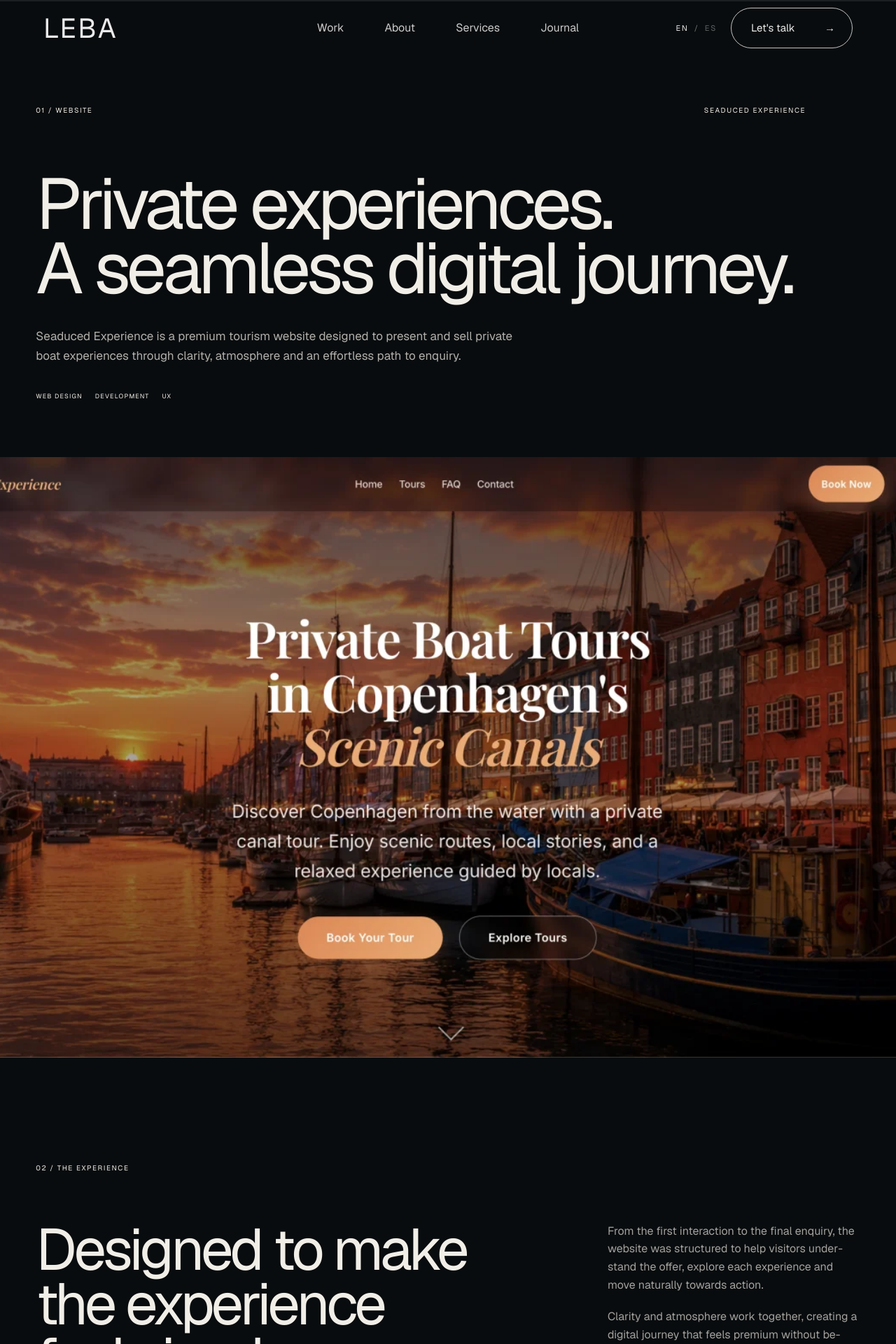
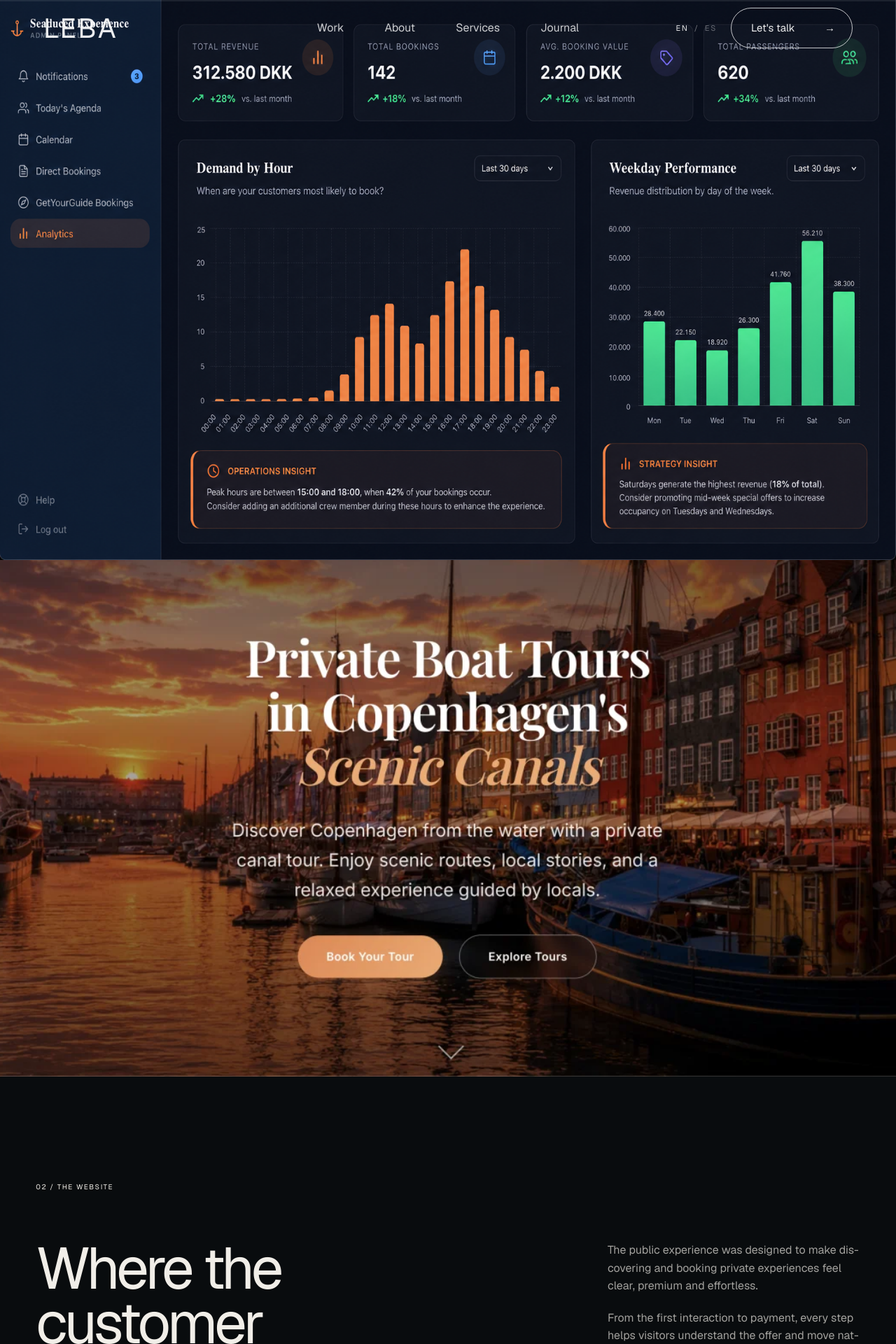
Before and after one commit to NicolasLlanos8799/weareleba, a Next.js app: page /work/seaduced-experience in a window 1280 px wide. Shown: the top 1920 px of the page at 70% size. Built offline with nearby package versions, Linux system fonts and the light colour scheme.

Commit message:
Expand Seaduced case study with dashboard and automation ecosystem

```diff
--- a/components/sections/SeaducedExperienceCase.tsx
+++ b/components/sections/SeaducedExperienceCase.tsx
@@ -8,51 +8,87 @@ export function SeaducedExperienceCase() {
     <main className={styles.caseStudy}>
       <section className={styles.hero}>
         <div className={styles.heroIntro}>
-          <div className={styles.kickerRow}><span>01 / WEBSITE</span><span>SEADUCED EXPERIENCE</span></div>
-          <h1>Private experiences.<br />A seamless digital journey.</h1>
-          <p>Seaduced Experience is a premium tourism website designed to present and sell private boat experiences through clarity, atmosphere and an effortless path to enquiry.</p>
-          <div className={styles.services}><span>WEB DESIGN</span><span>DEVELOPMENT</span><span>UX</span></div>
+          <div className={styles.kickerRow}><span>01 / SEADUCED EXPERIENCE</span><span>WEBSITE · DASHBOARD · AUTOMATION</span></div>
+          <h1>One experience.<br />One connected system.</h1>
+          <p>Seaduced Experience is a complete digital ecosystem for private boat experiences — connecting the customer journey, business operations and automated follow-up into one seamless system.</p>
+          <div className={styles.services}><span>WEB DESIGN</span><span>DEVELOPMENT</span><span>DASHBOARD</span><span>AUTOMATION</span></div>
         </div>
         <div className={styles.heroImage}><Image src={`${base}/seaduced-experience-1-1280.webp`} alt="Seaduced Experience website" fill priority sizes="100vw" /></div>
       </section>
 
       <section className={styles.intro}>
-        <div className={styles.sectionNumber}>02 / THE EXPERIENCE</div>
+        <div className={styles.sectionNumber}>02 / THE WEBSITE</div>
         <div className={styles.introGrid}>
-          <h2>Designed to make the experience feel simple.</h2>
-          <div><p>From the first interaction to the final enquiry, the website was structured to help visitors understand the offer, explore each experience and move naturally towards action.</p><p>Clarity and atmosphere work together, creating a digital journey that feels premium without becoming complicated.</p></div>
+          <h2>Where the customer journey begins.</h2>
+          <div><p>The public experience was designed to make discovering and booking private experiences feel clear, premium and effortless.</p><p>From the first interaction to payment, every step helps visitors understand the offer and move naturally towards a reservation.</p></div>
         </div>
         <div className={styles.fullImage}><Image src={`${base}/seaduced-experience-2-1280.webp`} alt="Seaduced Experience digital interface" fill sizes="100vw" /></div>
       </section>
 
       <section className={styles.journey}>
         <div className={styles.sectionNumber}>03 / THE JOURNEY</div>
-        <div className={styles.journeyHeader}><h2>Discover.<br />Explore.<br />Choose.</h2><p>A clear content hierarchy makes it easy to move through the experience without losing the sense of discovery.</p></div>
+        <div className={styles.journeyHeader}><h2>Discover.<br />Explore.<br />Book.</h2><p>A clear content hierarchy makes it easy to move through the experience without losing the sense of discovery.</p></div>
         <div className={styles.imagePair}>
           <figure><Image src={`${base}/seaduced-experience-1-1280.webp`} alt="Discovering Seaduced experiences" width={1280} height={800} sizes="(max-width: 800px) 100vw, 55vw" /></figure>
           <figure><Image src={`${base}/seaduced-experience-3-1280.webp`} alt="Exploring a Seaduced experience" width={1280} height={800} sizes="(max-width: 800px) 100vw, 40vw" /></figure>
         </div>
       </section>
 
-      <section className={styles.editorial}>
-        <div className={styles.editorialImage}><Image src={`${base}/seaduced-experience-3-1280.webp`} alt="Premium visual experience" fill sizes="100vw" /></div>
-        <div className={styles.editorialCopy}><span>04 / THE DIGITAL EXPERIENCE</span><h2>A premium experience, from the first interaction.</h2><p>The visual system gives the website room to breathe, balancing large imagery with clear typography and purposeful moments of interaction.</p></div>
+      <section className={styles.dashboardReveal}>
+        <span>04 / THE SYSTEM BEHIND THE EXPERIENCE</span>
+        <h2>The website is only half the system.</h2>
+        <p>The customer journey continues behind the scenes, where bookings, availability and business operations come together in one clear workspace.</p>
       </section>
 
-      <section className={styles.conversion}>
-        <div className={styles.conversionCopy}><span>05 / FROM INTEREST TO ACTION</span><h2>Built to guide, not to push.</h2><p>Every section has a role in helping visitors understand what is available and take the next step with confidence.</p><div className={styles.steps}><span><b>01</b> DISCOVER</span><span><b>02</b> EXPLORE</span><span><b>03</b> ENQUIRE</span></div></div>
-        <div className={styles.conversionImage}><Image src={`${base}/seaduced-experience-2-1280.webp`} alt="Seaduced conversion journey" fill sizes="(max-width: 800px) 100vw, 55vw" /></div>
+      <section className={styles.dashboardHero}>
+        <div className={styles.dashboardHeroCopy}><span>05 / THE DASHBOARD</span><h2>Where the business stays in control.</h2><p>One operational view for new bookings, cancellations, recent activity, calendars, booking channels and performance.</p></div>
+        <div className={styles.dashboardComplete}><Image src={`${base}/dashboard-complete.png`} alt="Seaduced Experience operations dashboard" fill sizes="100vw" /></div>
       </section>
 
-      <section className={styles.responsive}>
-        <div className={styles.sectionNumber}>06 / RESPONSIVE BY DESIGN</div>
-        <h2>Designed for every part of the journey.</h2>
-        <p>The experience adapts across screens without losing the clarity, atmosphere or simplicity of the original journey.</p>
-        <div className={styles.responsiveVisuals}><div className={styles.desktop}><Image src={`${base}/seaduced-experience-1-1280.webp`} alt="Seaduced Experience desktop view" fill sizes="100vw" /></div><div className={styles.mobile}><Image src={`${base}/seaduced-experience-3-800.webp`} alt="Seaduced Experience mobile view" fill sizes="35vw" /></div></div>
+      <section className={styles.dashboardSection}>
+        <div className={styles.sectionNumber}>06 / EVERYTHING, AT A GLANCE</div>
+        <div className={styles.dashboardSplit}>
+          <div><h2>Stay on top of what&apos;s happening.</h2><p>The dashboard brings recent activity into focus, making new bookings, cancellations and the latest changes from the last 48 hours immediately visible.</p></div>
+          <div className={styles.dashboardImage}><Image src={`${base}/dashboard-bookings.png`} alt="Recent bookings and activity dashboard" fill sizes="(max-width: 800px) 100vw, 55vw" /></div>
+        </div>
+      </section>
+
+      <section className={styles.calendarSection}>
+        <div className={styles.sectionNumber}>07 / EVERY BOOKING, ONE CLEAR VIEW</div>
+        <h2>One calendar.<br />The whole operation.</h2>
+        <div className={styles.calendarImage}><Image src={`${base}/dashboard-calendar.png`} alt="Seaduced Experience booking calendar" fill sizes="100vw" /></div>
+      </section>
+
+      <section className={styles.channels}>
+        <div className={styles.channelsCopy}><span>08 / MULTIPLE CHANNELS, ONE SYSTEM</span><h2>Direct or external.<br />Everything connects.</h2><p>Bookings from the website and external platforms such as GetYourGuide can be viewed together in one operational system, creating a clearer picture of the entire business.</p></div>
+        <div className={styles.channelsImage}><Image src={`${base}/dashboard-bookings.png`} alt="Direct and external bookings in one dashboard" fill sizes="(max-width: 800px) 100vw, 55vw" /></div>
+      </section>
+
+      <section className={styles.analytics}>
+        <div className={styles.sectionNumber}>09 / SEE THE BIGGER PICTURE</div>
+        <div className={styles.analyticsGrid}><div><h2>From activity to insight.</h2><p>Analytics turn daily operations into a clearer understanding of booking performance and business activity.</p></div><div className={styles.analyticsImage}><Image src={`${base}/dashboard-analytics.png`} alt="Seaduced Experience analytics dashboard" fill sizes="(max-width: 800px) 100vw, 52vw" /></div></div>
+      </section>
+
+      <section className={styles.automationIntro}>
+        <span>10 / AUTOMATION</span>
+        <h2>The system keeps working.</h2>
+        <p>The experience does not end when someone leaves the website. The system reacts to key moments in the customer journey and helps the business follow up at the right time.</p>
+      </section>
+
+      <section className={styles.automationFlows}>
+        <article><span>01</span><h3>After the experience</h3><div className={styles.flow}>EXPERIENCE ENDS <b>↓</b> EMAIL SENT <b>↓</b> REVIEW REQUESTED</div><p>After an experience is completed, an automated email invites the customer to share their feedback.</p></article>
+        <article><span>02</span><h3>When a booking is left unfinished</h3><div className={styles.flow}>BOOKING STARTED <b>↓</b> PAYMENT NOT COMPLETED <b>↓</b> FOLLOW-UP SENT</div><p>If someone begins a reservation but does not complete payment, the system follows up and guides them back to finish where they left off.</p></article>
+        <article><span>03</span><h3>When friction happens</h3><div className={styles.flow}>ERROR DETECTED <b>↓</b> CUSTOMER CONTACTED <b>↓</b> HELP OFFERED</div><p>When a reservation attempt encounters an error, the process creates an opportunity for proactive support instead of leaving the customer without help.</p></article>
+      </section>
+
+      <section className={styles.systemClosing}>
+        <span>ONE CONNECTED SYSTEM</span>
+        <h2>Website <b>↓</b> Dashboard <b>↓</b> Automation</h2>
+        <p>One connected ecosystem designed to support the customer journey, give the business more control and keep important processes moving.</p>
       </section>
 
       <section className={styles.closing}>
-        <div className={styles.closingImage}><Image src={`${base}/seaduced-experience-2-1280.webp`} alt="Seaduced Experience final view" fill sizes="100vw" /></div>
+        <div className={styles.closingImage}><Image src={`${base}/seaduced-experience-4-1280.webp`} alt="Seaduced Experience final view" fill sizes="100vw" /></div>
         <div className={styles.next}><span>END OF CASE STUDY</span><a href="/work">BACK TO OUR WORK <b>⟶</b></a></div>
       </section>
     </main>
```
